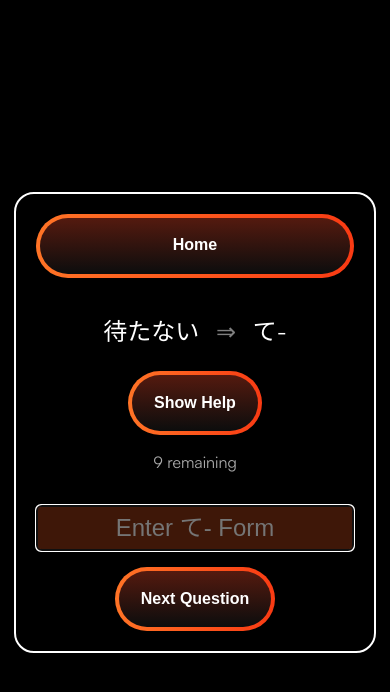
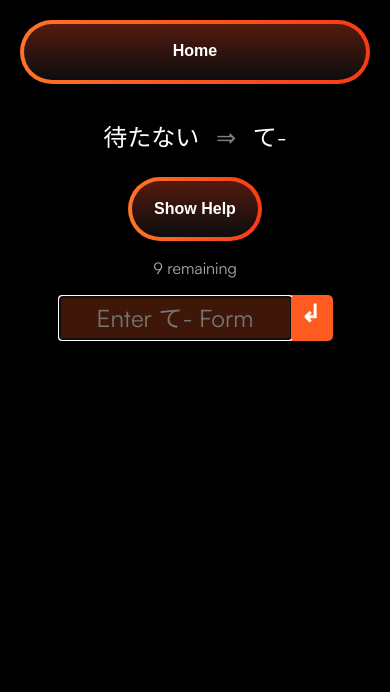
Before and after one commit to dirk-woehr/nihongo-wo-renshuushimasu, a Vue app: page /nihongo-wo-renshuushimasu/training in a window 390 px wide. Both pictures are taken after a click on the button "て-Form". Shown: the top 692 px of the page. Built offline with nearby package versions, Linux system fonts and the light colour scheme.

Commit message:
Improves mobile view

```diff
--- a/src/components/feature-container/feature-container.module.css
+++ b/src/components/feature-container/feature-container.module.css
@@ -7,12 +7,17 @@
 }
 
 .selectContainer {
-  place-self: center;
   padding: var(--padding);
   gap: var(--padding-small);
-  border: 2px solid var(--color-text-highlight);
   border-radius: var(--padding);
   display: flex;
   flex-direction: column;
   box-sizing: border-box;
 }
+
+@media (min-width: 800px) {
+  .selectContainer {
+    place-self: center;
+    border: 2px solid var(--color-text-highlight);
+  }
+}
--- a/src/components/home/home.module.css
+++ b/src/components/home/home.module.css
@@ -24,3 +24,9 @@
   flex-direction: column;
   box-sizing: border-box;
 }
+
+@media (min-width: 800px) {
+  .homeContainer {
+    width: var(--width-fullscreen);
+  }
+}
--- a/src/components/verb-form-training/verb-form-help-box.module.css
+++ b/src/components/verb-form-training/verb-form-help-box.module.css
@@ -1,3 +1,12 @@
 .hint {
   text-align: center;
+  padding: 0px;
+  margin: 0px;
 }
+
+@media (min-width: 800px) {
+  .hint {
+    display: flex;
+    margin-bottom: var(--padding-small);
+  }
+}
--- a/src/components/verb-form-training/verb-form-help-box.vue
+++ b/src/components/verb-form-training/verb-form-help-box.vue
@@ -15,5 +15,5 @@ defineProps<{ baseWord: BaseWord; group: VerbGroups }>();
   <p :class="styles.hint" v-if="baseWord.romaji.length > 0">
     {{ baseWord.romaji }}
   </p>
-  <p>{{ group }}</p>
+  <p :class="styles.hint">{{ group }}</p>
 </template>
--- a/src/components/verb-form-training/verb-form-training.module.css
+++ b/src/components/verb-form-training/verb-form-training.module.css
@@ -26,6 +26,7 @@
   border-radius: 5px;
   color: var(--color-text-highlight);
   text-align: center;
+  font-family: "Satoshi-Variable", Helvetica, sans-serif;
 }
 
 .resultsContainer {
@@ -33,3 +34,55 @@
   flex-direction: column;
   gap: var(--padding-small);
 }
+
+.desktop {
+  display: none;
+}
+
+.mobile {
+  display: block;
+}
+
+.kotaeMobileContainer {
+  display: flex;
+  border: 2px solid var(--color-button-border);
+  justify-content: center;
+  border-radius: 5px;
+  align-items: stretch;
+  width: 100% - calc(var(--padding) * 2);
+}
+
+.kotaeMobile {
+  height: var(--height-input);
+  background-color: var(--color-input-background);
+  color: var(--color-text-highlight);
+  font-size: var(--font-size-input);
+  text-align: center;
+  border: none;
+  font-family: "Satoshi-Variable", Helvetica, sans-serif;
+  border-radius: 0;
+  width: 227px;
+}
+
+.kotaeMobileButton {
+  background-color: var(--color-button-border);
+  width: var(--height-input);
+  display: flex;
+  font-size: var(--font-size-input);
+  color: var(--color-text-highlight);
+  font-weight: bold;
+  justify-content: center;
+  flex-wrap: wrap;
+  cursor: pointer;
+}
+
+@media (min-width: 800px) {
+  .desktop {
+    display: flex;
+    flex-direction: column;
+    gap: var(--padding-small);
+  }
+  .mobile {
+    display: none;
+  }
+}
--- a/src/components/verb-form-training/verb-form-training.vue
+++ b/src/components/verb-form-training/verb-form-training.vue
@@ -98,6 +98,7 @@ const displaySourceWord = computed(() => {
       :group="group"
     />
     <p>{{ gameQueue.length - 1 }} remaining</p>
+    <div :class="[styles.desktop]">
       <p>
         <input
           :class="styles.kotae"
@@ -111,6 +112,28 @@ const displaySourceWord = computed(() => {
         />
       </p>
       <MainButton text="Next Question" @buttonClicked="setResult" />
+    </div>
+    <div :class="[styles.mobile]">
+      <div :class="[styles.kotaeMobileContainer]">
+        <input
+          :class="styles.kotaeMobile"
+          type="text"
+          name="answer_small"
+          id="answer_small"
+          autofocus
+          v-model="answer"
+          @keyup.enter="setResult"
+          :placeholder="'Enter ' + translatedVerbForms.target + ' Form'"
+        />
+        <label
+          :class="styles.kotaeMobileButton"
+          for="answer_small"
+          @click="setResult"
+        >
+          <span>↲</span>
+        </label>
+      </div>
+    </div>
   </section>
   <section :class="styles.resultsContainer" v-if="currentQueueItem === null">
     <ResultSummary :results="results" />
```
Lines whose indentation alone changed are shown as unchanged.
